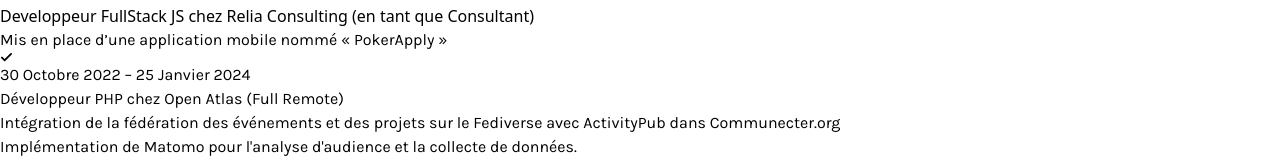
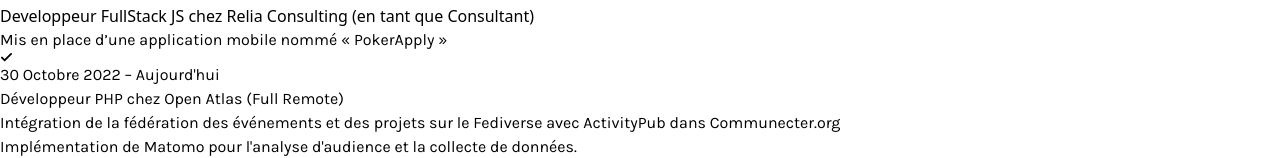
Before and after one commit to armelgeek/my-portfolio, a React (Vite) app: page / in a window 1280 px wide. Shown: the part 3052-3210 px from the top of the page. Built offline with nearby package versions, Linux system fonts and the light colour scheme.

Commit message:
Update App.jsx

```diff
--- a/src/App.jsx
+++ b/src/App.jsx
@@ -456,7 +456,7 @@
                 <div className="flex items-center justify-end space-x-2 mb-1">
                   <time className="font-medium text-purple-500" style={{
                     fontFamily: 'Karla'
-                  }}>30 Octobre 2022 – 25 Janvier 2024 </time>
+                  }}>30 Octobre 2022 – Aujourd'hui </time>
                 </div>
 
                 <div className="font-bold text-slate-900 text-lg mb-3" style={{
```
